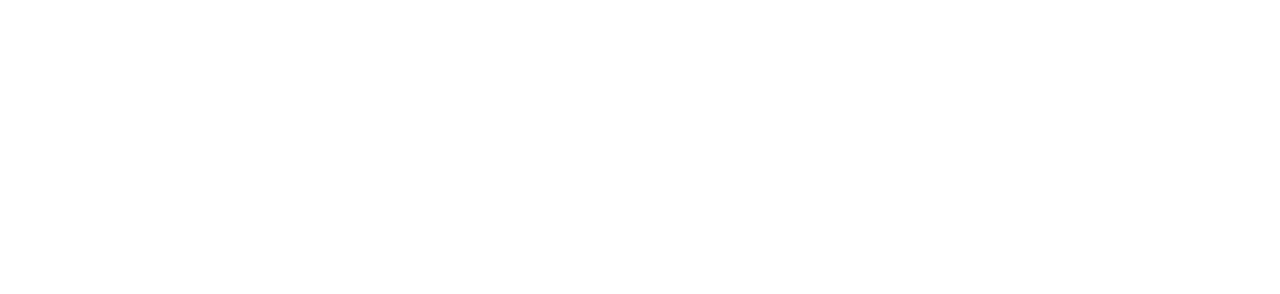
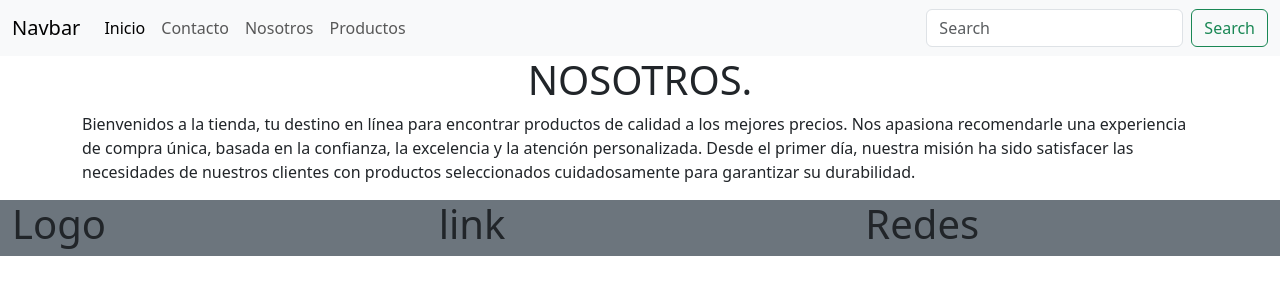
Before and after one commit to freyder319/camila-la-tesa, a plain HTML site: page nosotros.html in a window 1280 px wide. Drawn offline with nearby package versions, Linux system fonts and the light colour scheme.

Commit message:
Actualizacion pagina nosotros

```diff
--- a/nosotros.html
+++ b/nosotros.html
@@ -3,9 +3,64 @@
 <head>
     <meta charset="UTF-8">
     <meta name="viewport" content="width=device-width, initial-scale=1.0">
+    <link href="https://cdn.jsdelivr.net/npm/bootstrap@5.3.3/dist/css/bootstrap.min.css" rel="stylesheet" integrity="sha384-QWTKZyjpPEjISv5WaRU9OFeRpok6YctnYmDr5pNlyT2bRjXh0JMhjY6hW+ALEwIH" crossorigin="anonymous">
+    <script src="https://cdn.jsdelivr.net/npm/bootstrap@5.3.3/dist/js/bootstrap.bundle.min.js" integrity="sha384-YvpcrYf0tY3lHB60NNkmXc5s9fDVZLESaAA55NDzOxhy9GkcIdslK1eN7N6jIeHz" crossorigin="anonymous"></script>
     <title>Document</title>
 </head>
 <body>
+    <nav class="navbar navbar-expand-lg bg-body-tertiary">
+        <div class="container-fluid">
+          <a class="navbar-brand" href="#">Navbar</a>
+          <button class="navbar-toggler" type="button" data-bs-toggle="collapse" data-bs-target="#navbarSupportedContent" aria-controls="navbarSupportedContent" aria-expanded="false" aria-label="Toggle navigation">
+            <span class="navbar-toggler-icon"></span>
+          </button>
+          <div class="collapse navbar-collapse" id="navbarSupportedContent">
+            <ul class="navbar-nav me-auto mb-2 mb-lg-0">
+              <li class="nav-item">
+                <a class="nav-link active" aria-current="page" href="#">Inicio</a>
+              </li>
+              <li class="nav-item">
+                <a class="nav-link" href="#">Contacto</a>
+              </li>
+              <li class="nav-item">
+                <a class="nav-link" href="#">Nosotros</a>
+              </li>
+
+              <li class="nav-item">
+                <a class="nav-link" href="#">Productos</a>
+              </li>
+            </ul>
+            <form class="d-flex" role="search">
+              <input class="form-control me-2" type="search" placeholder="Search" aria-label="Search">
+              <button class="btn btn-outline-success" type="submit">Search</button>
+            </form>
+          </div>
+        </div>
+      </nav>
+
+
+      <h1 class="text-center">NOSOTROS.</h1>
+      <div class="container">
+        <p class="fs-6">Bienvenidos a la tienda, tu destino en línea para encontrar productos de calidad a los mejores precios. Nos apasiona recomendarle una experiencia de compra única, basada en la confianza, la excelencia y la atención personalizada. Desde el primer día, nuestra misión ha sido satisfacer las necesidades de nuestros clientes con productos seleccionados cuidadosamente para garantizar su durabilidad.</p>
+
+
+        </div>
+      </div>
+      <footer>
+        <div class="container-fluid bg-secondary ">
+            <div class="row">
+                <div class="col">
+                    <h1>Logo</h1>
+                </div>
+                <div class="col">
+                    <h1>link</h1>
+                </div>
+                <div class="col">
+                    <h1>Redes</h1>
+                </div>
+            </div>
+        </div>
+      </footer>
 
 </body>
 </html>
```
